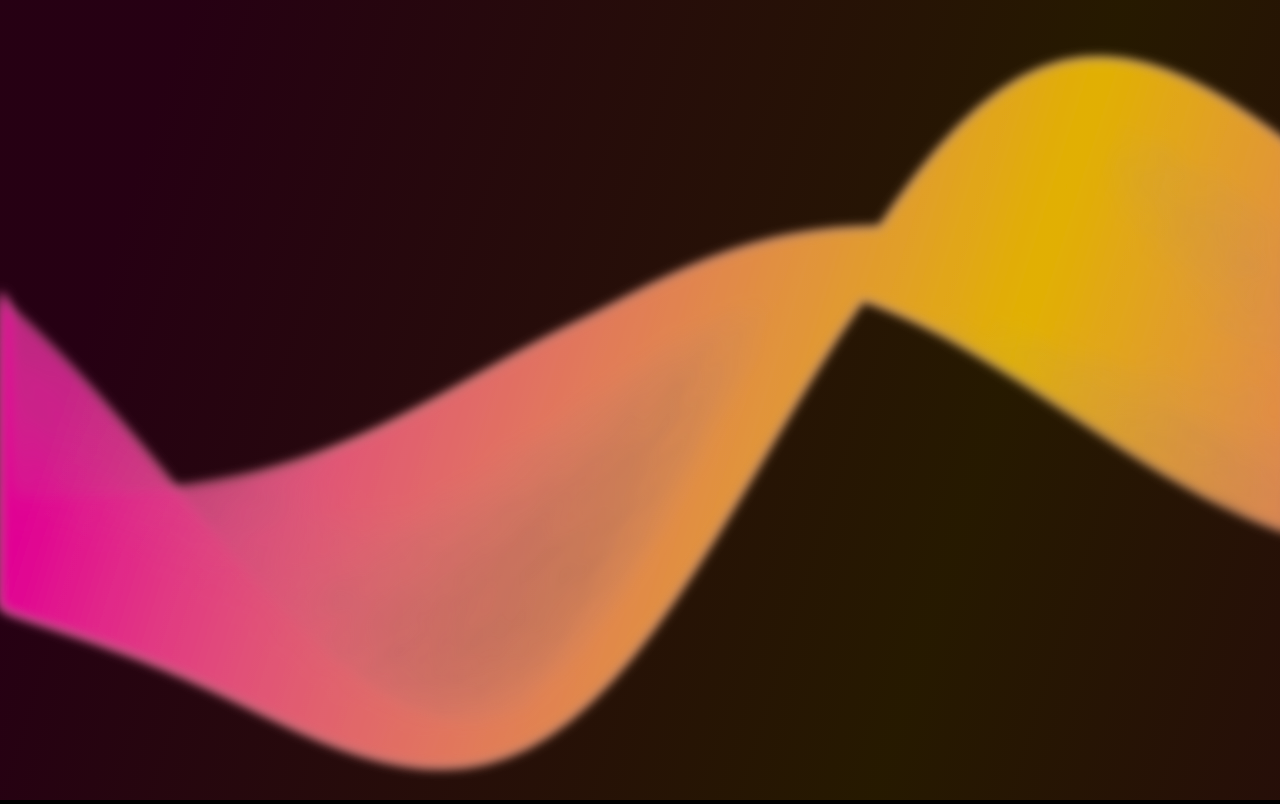
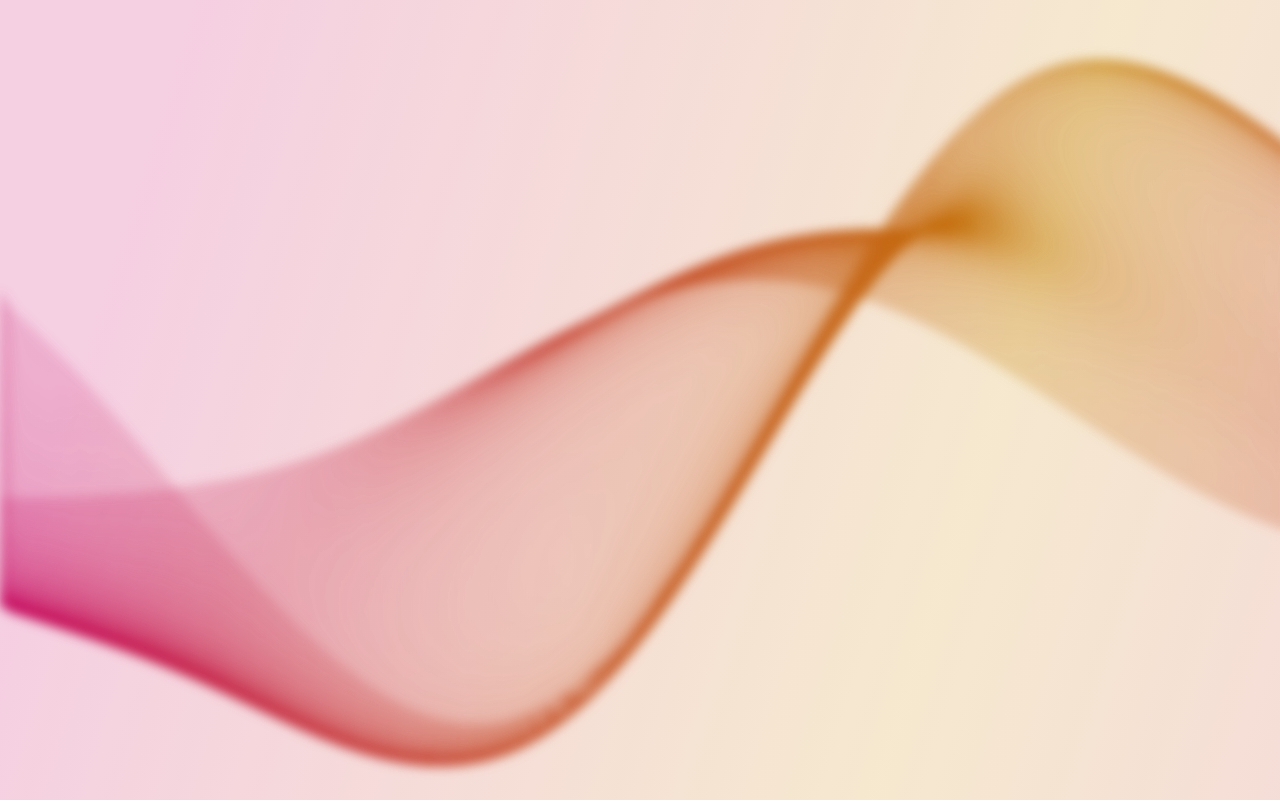
Before and after one commit to PhobiaCide/cascading-waves, a website: page index.html in a window 1280 px wide. Drawn offline with Linux system fonts and the light colour scheme; animation ran at ten frames a second.

Commit message:
Jun 18, 2023, 6:32 AM

```diff
--- a/script.js
+++ b/script.js
@@ -312,9 +312,9 @@ function draw(e) {
     time += timeStep;
   }
   // drawing styles
-  ctx.globalCompositeOperation = compositeOptions.softLight;
+  ctx.globalCompositeOperation = compositeOptions.multiply;
   ctx.filter = `blur(6px)`;
-  stroke(gradient, 3);
+  stroke(gradient, 1);
   ctx.filter = `blur(6px)`;
-  stroke(hsl(0, 0, 100, 0.8), 3);
+  stroke(hsl(0, 0, 100, 0.8), 1);
 }
--- a/style.css
+++ b/style.css
@@ -2,5 +2,5 @@ html,
 body {
   margin: 0;
   overflow: hidden;
-  background-color: #000;
+  background-color: #fff;
 }
```
